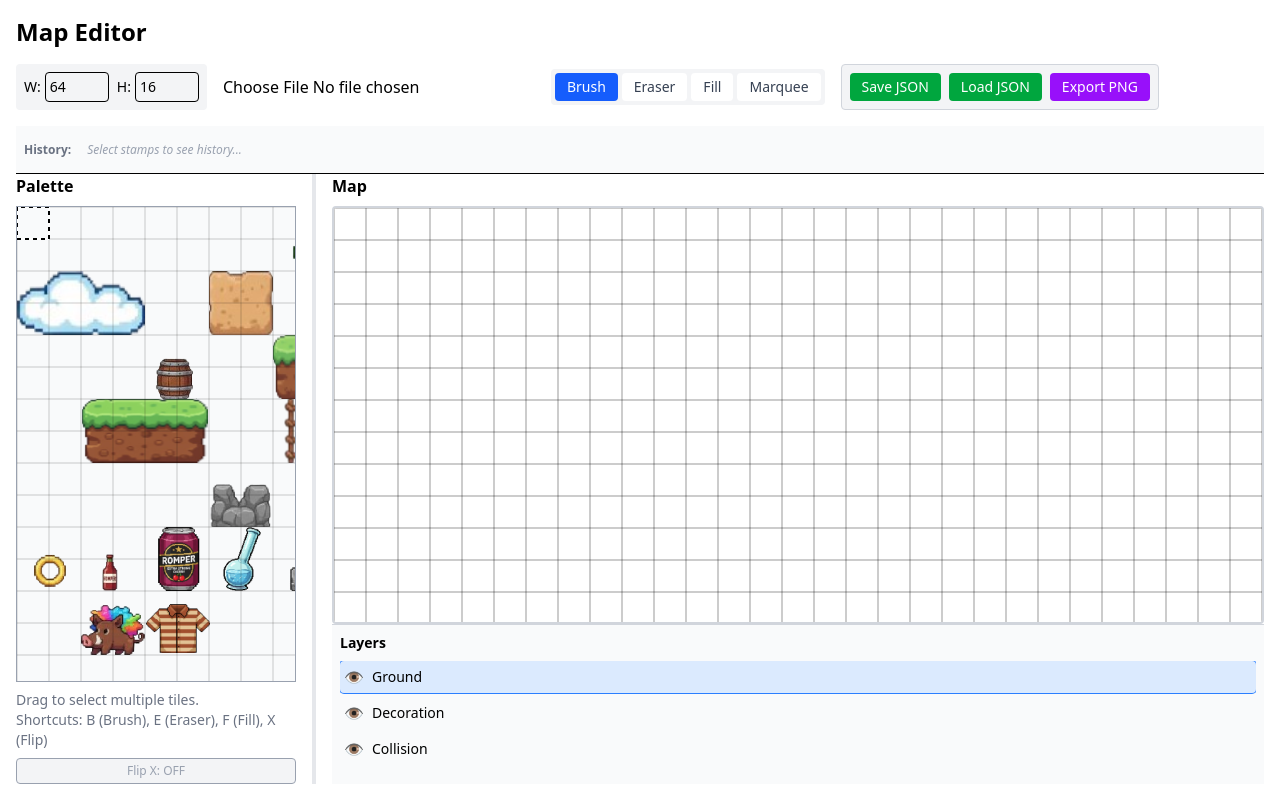
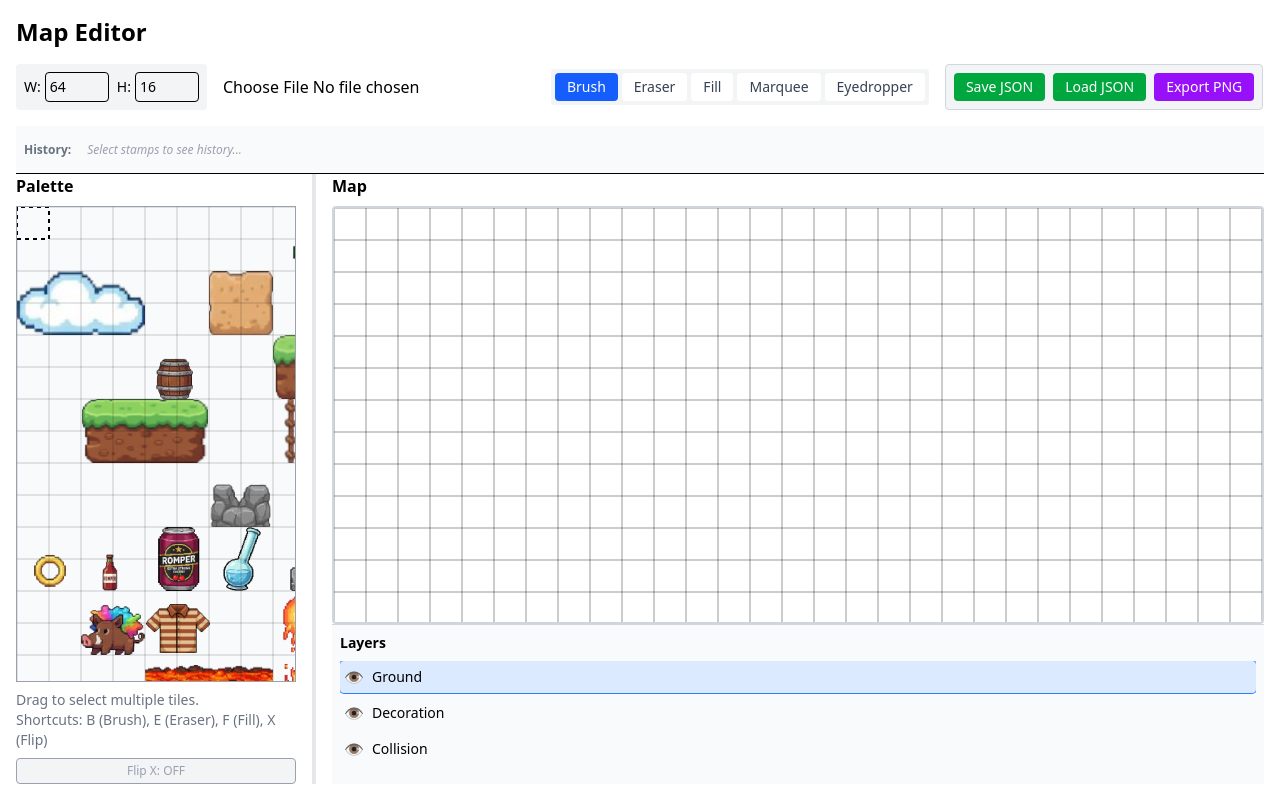
Before and after one commit to RezixDev/map-editor, a React (Vite) app: page / in a window 1280 px wide. Built offline with nearby package versions, Linux system fonts and the light colour scheme.

Commit message:
Eyedropper

```diff
--- a/src/components/editor/MapCanvas.tsx
+++ b/src/components/editor/MapCanvas.tsx
@@ -1,5 +1,5 @@
 import { useRef, useEffect, type MouseEvent } from "react";
-import { type Layer, type SelectionRect, type Tool } from "../../types";
+import { type Layer, type SelectionRect, type Tool, type CustomBrush } from "../../types";
 import { TILE_WIDTH, TILE_HEIGHT } from "../../constants";
 
 type MapCanvasProps = {
@@ -12,6 +12,7 @@ type MapCanvasProps = {
     currentTool: Tool;
     paletteSelection: SelectionRect;
     isFlipped: boolean;
+    customBrush: CustomBrush | null;
     cameraOffset: { x: number; y: number };
     onMouseDown: (e: MouseEvent<HTMLCanvasElement>) => void;
     onMouseMove: (e: MouseEvent<HTMLCanvasElement>) => void;
@@ -30,6 +31,7 @@ export function MapCanvas({
     currentTool,
     paletteSelection,
     isFlipped,
+    customBrush,
     cameraOffset,
     onMouseDown,
     onMouseMove,
@@ -151,6 +153,34 @@ export function MapCanvas({
             if (currentTool === "brush" || currentTool === "fill") {
                 context.globalAlpha = 0.5;
 
+                if (customBrush && currentTool === "brush") {
+                    // Render Custom Brush
+                    Object.entries(customBrush.data).forEach(([key, tileData]) => {
+                        const [dx, dy] = key.split(",").map(Number);
+                        const drawX = gridX + (dx * TILE_WIDTH);
+                        const drawY = gridY + (dy * TILE_HEIGHT);
+
+                        const tilesPerRow = Math.floor(image.width / TILE_WIDTH);
+                        const srcX = (tileData.tileId % tilesPerRow) * TILE_WIDTH;
+                        const srcY = Math.floor(tileData.tileId / tilesPerRow) * TILE_HEIGHT;
+
+                        context.save();
+                        // Match paint logic: Use the tile's own flip state, ignoring global isFlipped for now
+                        // to ensure perfect WYSIWYG with the paint operation.
+                        if (tileData.flipX) {
+                            context.translate(drawX + TILE_WIDTH, drawY);
+                            context.scale(-1, 1);
+                            // Note: We are flipping the TILE image, but not the brush layout here.
+                            // Implementing fullbrush flip requires transforming dx/dy.
+                            // For MVP, we flip tiles in place.
+                            context.drawImage(image, srcX, srcY, TILE_WIDTH, TILE_HEIGHT, 0, 0, TILE_WIDTH, TILE_HEIGHT);
+                        } else {
+                            context.drawImage(image, srcX, srcY, TILE_WIDTH, TILE_HEIGHT, drawX, drawY, TILE_WIDTH, TILE_HEIGHT);
+                        }
+                        context.restore();
+                    });
+                } else {
+                    // Render Standard Palette Brush
                     const previewW = currentTool === "brush" ? paletteSelection.w : 1;
                     const previewH = currentTool === "brush" ? paletteSelection.h : 1;
 
@@ -171,6 +201,7 @@ export function MapCanvas({
                                 context.drawImage(image, srcX, srcY, TILE_WIDTH, TILE_HEIGHT, destX, destY, TILE_WIDTH, TILE_HEIGHT);
                             }
                             context.restore();
+                        }
                     }
                 }
                 context.globalAlpha = 1.0;
@@ -219,7 +250,7 @@ export function MapCanvas({
         return () => {
             if (reqIdRef.current) cancelAnimationFrame(reqIdRef.current);
         };
-    }, [layers, selection, mapSize, zoom, image, paletteSelection, currentTool, isFlipped, cameraOffset]);
+    }, [layers, selection, mapSize, zoom, image, paletteSelection, currentTool, isFlipped, cameraOffset, customBrush]);
 
     function handleInternalMouseMove(e: MouseEvent<HTMLCanvasElement>) {
         // Calculate hover pos
--- a/src/components/editor/Toolbar.tsx
+++ b/src/components/editor/Toolbar.tsx
@@ -74,6 +74,13 @@ export function Toolbar({
                 >
                     Marquee
                 </button>
+                <button
+                    className={`px-3 py-1 rounded text-sm ${currentTool === "eyedropper" ? "bg-blue-600 text-white" : "bg-white text-gray-700"}`}
+                    onClick={() => setCurrentTool("eyedropper")}
+                    title="Shortcut: I (Alt+Click to quick-pick)"
+                >
+                    Eyedropper
+                </button>
             </div>
 
             <div className="flex gap-2 p-2 bg-gray-100 rounded border border-gray-300">
--- a/src/editor/MapEditor.tsx
+++ b/src/editor/MapEditor.tsx
@@ -1,7 +1,7 @@
 import { useRef, useState, useEffect, type MouseEvent } from "react";
 import spritesheet from "../assets/project.png";
 import { useMapState } from "../hooks/useMapState";
-import { type TileData, type Tool, type SelectionRect } from "../types";
+import { type TileData, type Tool, type SelectionRect, type CustomBrush } from "../types";
 import { TILE_WIDTH, TILE_HEIGHT } from "../constants";
 import { LayerPanel } from "../components/editor/LayerPanel";
 import { Toolbar } from "../components/editor/Toolbar";
@@ -33,7 +33,9 @@ export function MapEditor() {
     const [activeLayerIndex, setActiveLayerIndex] = useState(0);
     const [currentTool, setCurrentTool] = useState<Tool>("brush");
     const [selection, setSelection] = useState<SelectionRect | null>(null);
+
     const [clipboard, setClipboard] = useState<Record<string, TileData> | null>(null);
+    const [customBrush, setCustomBrush] = useState<CustomBrush | null>(null);
 
 
     const isMouseDown = useRef(false);
@@ -45,6 +47,105 @@ export function MapEditor() {
 
 
 
+
+    function sampleArea(area: { x: number, y: number, w: number, h: number }) {
+        if (!image) return;
+
+        const brushData: Record<string, TileData> = {};
+        let foundTiles = false;
+        let minX = Infinity;
+        let minY = Infinity;
+
+        // 1. Capture Data
+        for (let dy = 0; dy < area.h; dy++) {
+            for (let dx = 0; dx < area.w; dx++) {
+                const mapX = area.x + dx;
+                const mapY = area.y + dy;
+                const key = `${mapX},${mapY}`;
+
+                let tile = layers[activeLayerIndex].data[key];
+                if (!tile) {
+                    for (let i = layers.length - 1; i >= 0; i--) {
+                        if (!layers[i].visible) continue;
+                        if (layers[i].data[key]) {
+                            tile = layers[i].data[key];
+                            break;
+                        }
+                    }
+                }
+
+                if (tile) {
+                    brushData[`${dx},${dy}`] = tile;
+                    foundTiles = true;
+                    if (dx < minX) minX = dx;
+                    if (dy < minY) minY = dy;
+                }
+            }
+        }
+
+        if (foundTiles) {
+            // Trim empty space from top-left (smart anchor)
+            const trimmedData: Record<string, TileData> = {};
+            let maxWidth = 0;
+            let maxHeight = 0;
+
+            Object.entries(brushData).forEach(([key, tile]) => {
+                const [dx, dy] = key.split(",").map(Number);
+                const newX = dx - minX;
+                const newY = dy - minY;
+                trimmedData[`${newX},${newY}`] = tile;
+                if (newX >= maxWidth) maxWidth = newX;
+                if (newY >= maxHeight) maxHeight = newY;
+            });
+
+            const newBrush: CustomBrush = {
+                width: maxWidth + 1,
+                height: maxHeight + 1,
+                data: trimmedData
+            };
+
+            setCustomBrush(newBrush);
+            setCurrentTool("brush");
+            setSelection(null);
+
+            // Retroactive History Support
+            // Try to see if this matches a contiguous spritesheet rect for the palette/history
+            // If complex/scattered, we skip adding to history for now.
+            const firstTile = Object.values(trimmedData)[0];
+            if (firstTile) {
+                // Check if *all* tiles align contiguously on spritesheet relative to the first
+                const tilesPerRow = Math.floor(image.width / TILE_WIDTH);
+                const firstId = firstTile.tileId;
+                const startSrcX = firstId % tilesPerRow;
+                const startSrcY = Math.floor(firstId / tilesPerRow);
+
+                let isContiguous = true;
+                for (let y = 0; y < newBrush.height; y++) {
+                    for (let x = 0; x < newBrush.width; x++) {
+                        const t = trimmedData[`${x},${y}`];
+                        if (!t) continue; // Gaps are allowed in custom brush, but might break rect check if strictly rect
+
+                        const expectedId = (startSrcY + y) * tilesPerRow + (startSrcX + x);
+                        if (t.tileId !== expectedId) {
+                            isContiguous = false;
+                            break;
+                        }
+                    }
+                    if (!isContiguous) break;
+                }
+
+                if (isContiguous) {
+                    const newSel = { x: startSrcX, y: startSrcY, w: newBrush.width, h: newBrush.height };
+                    setPaletteSelection(newSel);
+                    addRecentStamp(newSel);
+                } else {
+                    // Clear palette selection to indicate custom brush
+                    setPaletteSelection({ x: 0, y: 0, w: 0, h: 0 }); // Or some indicator
+                }
+            }
+
+        }
+    }
 
     // Load Image and Init
     useEffect(() => {
@@ -68,7 +169,13 @@ export function MapEditor() {
                 return;
             }
 
-            if (e.key.toLowerCase() === "i") setCurrentTool("eyedropper");
+            if (e.key.toLowerCase() === "i") {
+                if (selection) {
+                    sampleArea(selection);
+                } else {
+                    setCurrentTool("eyedropper");
+                }
+            }
             if (e.key.toLowerCase() === "b") setCurrentTool("brush");
             if (e.key.toLowerCase() === "e") setCurrentTool("eraser");
             if (e.key.toLowerCase() === "g" || e.key.toLowerCase() === "f") setCurrentTool("fill");
@@ -208,7 +315,7 @@ export function MapEditor() {
         };
     }, []);
 
-    function paintTile(gridX: number, gridY: number, tileId: number | null) {
+    function paintTile(gridX: number, gridY: number, tileId: number | null, flipX?: boolean) {
         const gx = Math.floor(gridX / TILE_WIDTH);
         const gy = Math.floor(gridY / TILE_HEIGHT);
         const key = `${gx},${gy}`;
@@ -218,7 +325,7 @@ export function MapEditor() {
             if (tileId === null) {
                 delete activeData[key];
             } else {
-                activeData[key] = { tileId, flipX: isFlipped };
+                activeData[key] = { tileId, flipX: flipX !== undefined ? flipX : isFlipped };
             }
         });
     }
@@ -283,6 +390,27 @@ export function MapEditor() {
         const tilesPerRow = Math.floor(image.width / TILE_WIDTH);
 
         if (currentTool === "brush") {
+            if (customBrush) {
+                // Use independent Custom Brush
+                Object.entries(customBrush.data).forEach(([key, tileData]) => {
+                    const [dx, dy] = key.split(",").map(Number);
+                    const targetX = gridX + (dx * TILE_WIDTH);
+                    const targetY = gridY + (dy * TILE_HEIGHT);
+
+                    if (targetX >= pixelWidth || targetY >= pixelHeight) return;
+
+                    // Respect Flip (Applying global flip to the whole stamp could be complex,
+                    // simpliest is to flip each tile if isFlipped is on, OR flip the coordinate lookup.
+                    // For now, let's just pass the tileData as is, maybe simple tile flip).
+                    // Ideally we should transform the brush coordinates if isFlipped is true.
+
+                    // Pass the source tile's flip state explicitly
+                    // If we want to support global flipping of the stamp later, we'd XOR this with isFlipped
+                    paintTile(targetX, targetY, tileData.tileId, tileData.flipX);
+                });
+
+            } else {
+                // Standard Palette Brush
                 for (let dy = 0; dy < paletteSelection.h; dy++) {
                     for (let dx = 0; dx < paletteSelection.w; dx++) {
                         const srcDx = isFlipped ? (paletteSelection.w - 1 - dx) : dx;
@@ -298,17 +426,20 @@ export function MapEditor() {
                         paintTile(targetX, targetY, tileId);
                     }
                 }
+            }
 
             lastPaintedTiles.current.add(tileKey);
-            // Add current palette selection to history on paint
+            // Add current palette selection to history on paint (only if standard brush)
+            if (!customBrush) {
                 addRecentStamp(paletteSelection);
+            }
         } else if (currentTool === "eraser") {
             paintTile(gridX, gridY, null);
             lastPaintedTiles.current.add(tileKey);
         } else if (currentTool === "fill" && e.type === "mousedown") {
             const fillTileId = paletteSelection.y * tilesPerRow + paletteSelection.x;
             floodFill(gx, gy, fillTileId);
-        } else if (currentTool === "marquee") {
+        } else if (currentTool === "marquee" || currentTool === "eyedropper") {
             if (e.type === "mousedown") {
                 selectionStart.current = { x: gx, y: gy };
                 setSelection({ x: gx, y: gy, w: 1, h: 1 });
@@ -331,31 +462,19 @@ export function MapEditor() {
         }
 
         // Eyedropper Logic
-        if (currentTool === "eyedropper" || e.altKey) {
+        // Alt-click to quick pick single tile (Legacy/Power User)
+        if (e.altKey) {
             if (!image) return;
             const x = (e.nativeEvent.offsetX / zoomMap) - cameraOffset.x;
             const y = (e.nativeEvent.offsetY / zoomMap) - cameraOffset.y;
             const gx = Math.floor(x / TILE_WIDTH);
             const gy = Math.floor(y / TILE_HEIGHT);
-            const key = `${gx},${gy}`;
 
-            const activeData = layers[activeLayerIndex].data;
-            const tile = activeData[key];
-
-            if (tile) {
-                const tilesPerRow = Math.floor(image.width / TILE_WIDTH);
-                const srcX = tile.tileId % tilesPerRow;
-                const srcY = Math.floor(tile.tileId / tilesPerRow);
-
-                const newSelection = { x: srcX, y: srcY, w: 1, h: 1 };
-                setPaletteSelection(newSelection);
-                addRecentStamp(newSelection);
-                setCurrentTool("brush");
-            }
+            sampleArea({ x: gx, y: gy, w: 1, h: 1 });
             return;
         }
 
-        if (currentTool !== "marquee") {
+        if (currentTool !== "marquee" && currentTool !== "eyedropper") {
             saveCheckpoint();
         }
         isMouseDown.current = true;
@@ -386,6 +505,10 @@ export function MapEditor() {
 
         isMouseDown.current = false;
         lastPaintedTiles.current.clear();
+
+        if (currentTool === "eyedropper" && selection) {
+            sampleArea(selection);
+        }
     }
 
     function handleUploadImage(e: React.ChangeEvent<HTMLInputElement>) {
@@ -514,7 +637,11 @@ export function MapEditor() {
                         zoom={zoomPalette}
                         setZoom={setZoomPalette}
                         isFlipped={isFlipped}
-                        onToolChange={() => setCurrentTool("brush")}
+                        onToolChange={() => {
+                            setCurrentTool("brush");
+                            // If picking from palette, we clear custom brush to revert to standard mode
+                            setCustomBrush(null);
+                        }}
                     />
                 </div>
 
@@ -540,6 +667,7 @@ export function MapEditor() {
                         currentTool={currentTool}
                         paletteSelection={paletteSelection}
                         isFlipped={isFlipped}
+                        customBrush={customBrush}
                         onMouseDown={handleMapMouseDown}
                         onMouseMove={handleMapMouseMove}
                         onMouseUp={handleMapMouseUp}
--- a/src/types.ts
+++ b/src/types.ts
@@ -2,3 +2,9 @@ export type TileData = { tileId: number; flipX: boolean };
 export type Layer = { id: string; name: string; visible: boolean; opacity: number; data: Record<string, TileData> };
 export type Tool = "brush" | "eraser" | "fill" | "marquee" | "eyedropper";
 export type SelectionRect = { x: number; y: number; w: number; h: number };
+
+export type CustomBrush = {
+    width: number;
+    height: number;
+    data: Record<string, TileData>;
+};
```
Also changed, not shown: src/assets/project.png, src/assets/project_old.png (added). Lines whose indentation alone changed are shown as unchanged.
